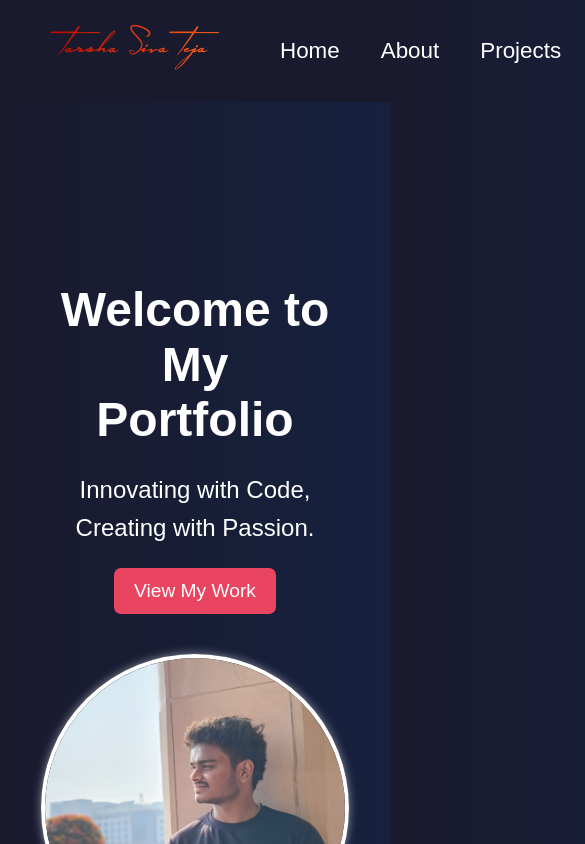
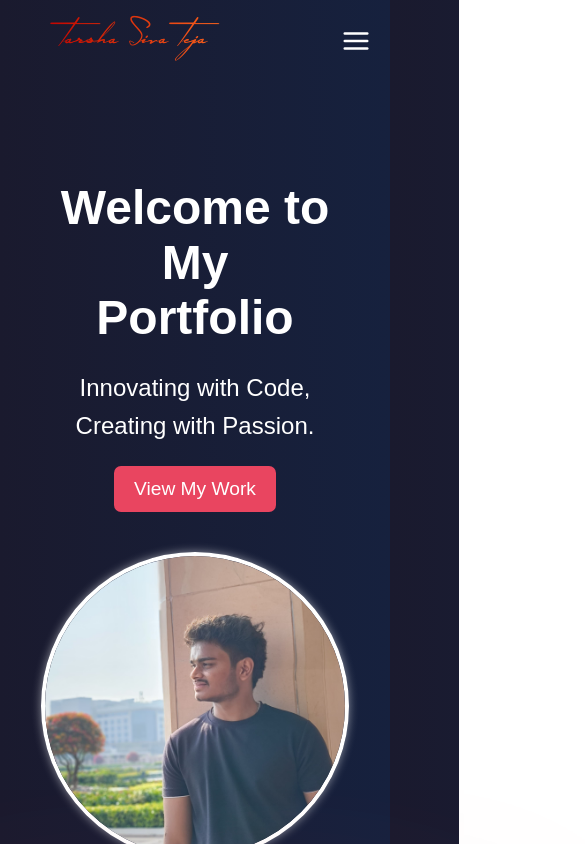
Before and after one commit to Tarsha777/Portfolio-using-react, a React (Create React App) app: page / in a window 390 px wide. Shown: the top 844 px of the page, 585 px wide, since content can reach past the window. Built offline with nearby package versions, Linux system fonts and the light colour scheme.

Commit message:
updated nav bar - collapsive

```diff
--- a/src/components/Navbar.js
+++ b/src/components/Navbar.js
@@ -1,19 +1,43 @@
-import React from "react";
+import React, { useState, useEffect } from "react";
 import "../styles/global.css";
+import { FiMenu, FiX } from "react-icons/fi"; // Import icons for menu
 
 function Navbar({ scrollToSection, refs }) {
+  const [menuOpen, setMenuOpen] = useState(false);
+  const [scrolled, setScrolled] = useState(false);
+
+  useEffect(() => {
+    const handleScroll = () => {
+      if (window.scrollY > 50) {
+        setScrolled(true);
+      } else {
+        setScrolled(false);
+      }
+    };
+
+    window.addEventListener("scroll", handleScroll);
+    return () => window.removeEventListener("scroll", handleScroll);
+  }, []);
+
   return (
-    <nav className="navbar">
+    <nav className={`navbar ${scrolled ? "scrolled" : ""}`}>
       <div className="logo">
         <img src="red-cali.png" alt="Logo" />
       </div>
-      <ul className="nav-links">
-        <li><button onClick={() => scrollToSection(refs.homeRef)}>Home</button></li>
-        <li><button onClick={() => scrollToSection(refs.aboutRef)}>About</button></li>
-        <li><button onClick={() => scrollToSection(refs.projectsRef)}>Projects</button></li>
-        <li><button onClick={() => scrollToSection(refs.milestonesRef)}>Milestones</button></li>
-        <li><button onClick={() => scrollToSection(refs.skillsRef)}>Skills</button></li>
-        <li><button onClick={() => scrollToSection(refs.contactRef)}>Contact</button></li>
+
+      {/* Hamburger Menu Icon for Mobile */}
+      <div className="menu-icon" onClick={() => setMenuOpen(!menuOpen)}>
+        {menuOpen ? <FiX size={30} /> : <FiMenu size={30} />}
+      </div>
+
+      {/* Navigation Links */}
+      <ul className={`nav-links ${menuOpen ? "open" : ""}`}>
+        <li><button onClick={() => { scrollToSection(refs.homeRef); setMenuOpen(false); }}>Home</button></li>
+        <li><button onClick={() => { scrollToSection(refs.aboutRef); setMenuOpen(false); }}>About</button></li>
+        <li><button onClick={() => { scrollToSection(refs.projectsRef); setMenuOpen(false); }}>Projects</button></li>
+        <li><button onClick={() => { scrollToSection(refs.milestonesRef); setMenuOpen(false); }}>Milestones</button></li>
+        <li><button onClick={() => { scrollToSection(refs.skillsRef); setMenuOpen(false); }}>Skills</button></li>
+        <li><button onClick={() => { scrollToSection(refs.contactRef); setMenuOpen(false); }}>Contact</button></li>
       </ul>
     </nav>
   );
--- a/src/styles/global.css
+++ b/src/styles/global.css
@@ -3,30 +3,58 @@
 
 
 
+/* Default Navbar Styling */
 .navbar {
+  position: fixed;
+  top: 0;
+  left: 0;
+  width: 95%;
+  background: transparent; /* Initially transparent */
+  padding: 15px 50px;
   display: flex;
   justify-content: space-between;
   align-items: center;
-  padding: 10px 50px;
-  background: #1a1a2e;
-  color: white;
+  z-index: 1000;
+  transition: all 0.3s ease-in-out;
+  padding-left: 50px;
+  padding-right: 50px;
 }
 
+/* Navbar when scrolling */
+.navbar.scrolled {
+  background: rgba(26, 26, 46, 0.9);  /* Darker background on scroll */
+  padding: 10px 50px;  /* Shrink navbar slightly */
+  box-shadow: 0px 4px 10px rgba(0, 0, 0, 0.2); /* Smooth shadow */
+}
+
+/* Logo Styling */
 .logo {
-  font-family: 'Great Vibes', cursive;
-  font-size: 3rem;
-  font-weight: normal;
+
+
   height: 55px;
+  transition: all 0.3s ease-in-out;
+}
+
+.navbar.scrolled .logo {
+  font-size: 2.5rem;  /* Shrink logo on scroll */
+}
+
+.menu-icon {
+  display: none;
+ padding-right: 50px;
+  cursor: pointer;
+  color: white;
 }
 
 /* Navigation Links */
 .nav-links {
   list-style: none;
   display: flex;
-  gap: 1px;
+  gap: 10px;
+
 }
 
-/* Updated styles for buttons instead of <a> */
+/* Updated styles for buttons */
 .nav-links button {
   background: none;
   border: none;
@@ -40,6 +68,36 @@
   background-color: transparent;
   color: #ff3b5b;
 }
+
+/* Responsive Navbar */
+@media (max-width: 768px) {
+  .menu-icon {
+    display: block;
+  }
+
+  .nav-links {
+    position: absolute;
+    top: 60px;
+    right: 0;
+    background: rgba(26, 26, 46, 0.95);
+    width: 100%;
+    flex-direction: column;
+    align-items: center;
+    padding: 20px;
+    gap: 15px;
+    transform: translateY(-200%);
+    transition: transform 0.3s ease-in-out;
+  }
+
+  .nav-links.open {
+    transform: translateY(0);
+  }
+
+  .nav-links button {
+    font-size: 1.2rem;
+  }
+}
+
 
 /*body ........---------------------------------------------------.*/
 
```
